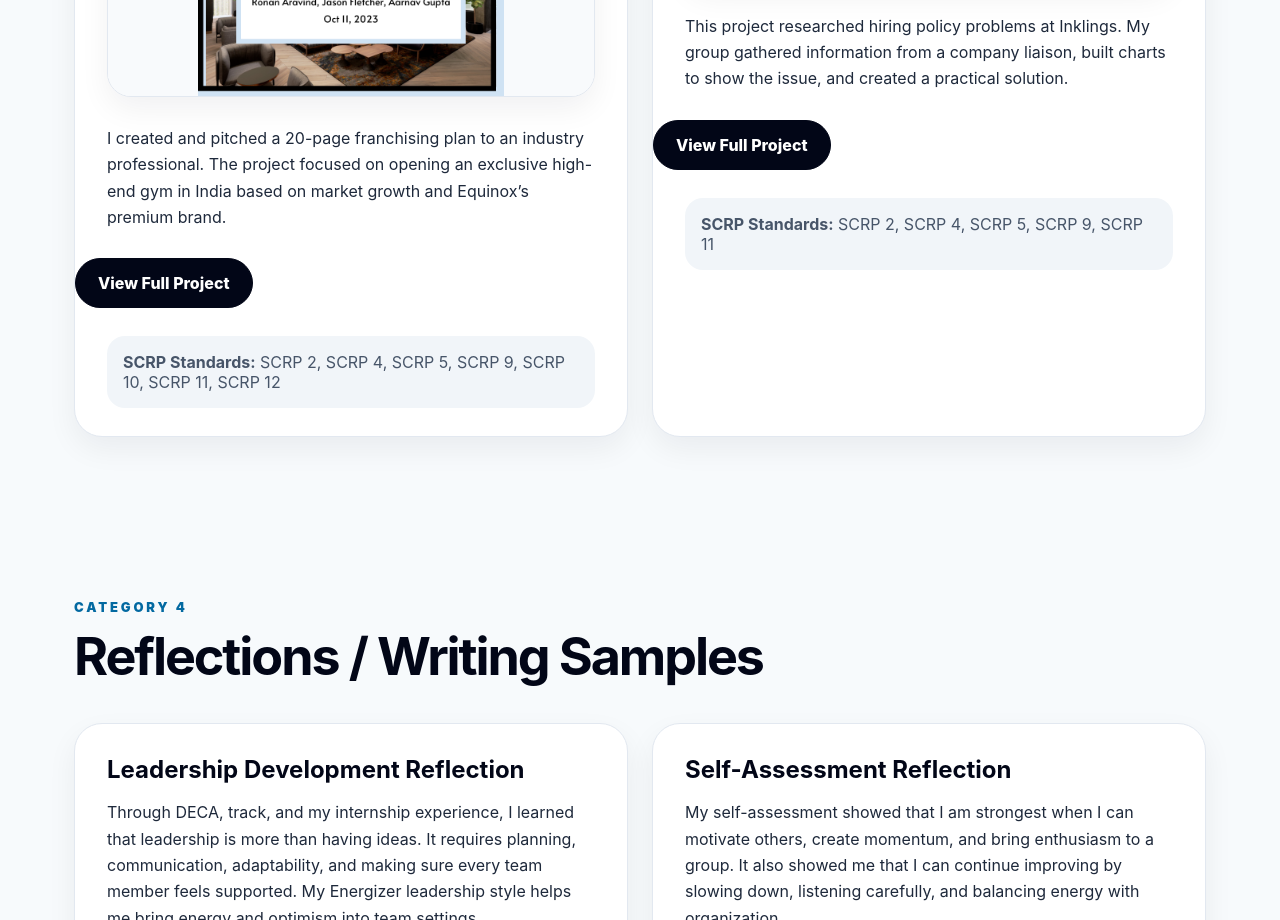
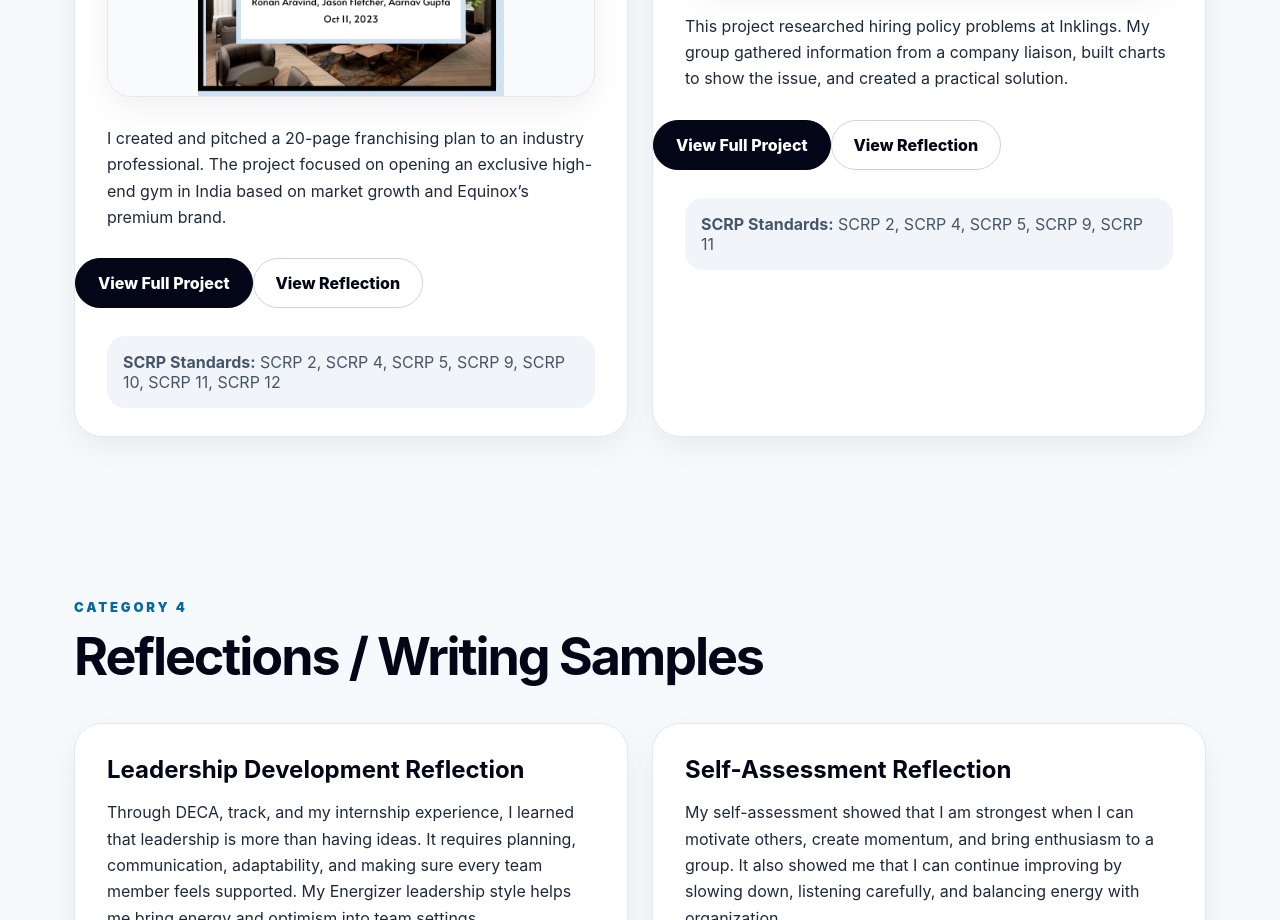
Before and after one commit to jasonthegoat27/jasonfletcherportfolio, a React (Vite) app: page / in a window 1280 px wide. Shown: the part 4620-5540 px from the top of the page. Built offline with nearby package versions, Linux system fonts and the light colour scheme.

Commit message:
Update App.jsx

```diff
--- a/src/App.jsx
+++ b/src/App.jsx
@@ -226,7 +226,14 @@ export default function App() {
 >
   View Full Project
 </a>
-
+<a
+  className="button light"
+  href="/jasonfletcherportfolio/projects/equinox-reflection.pdf"
+  target="_blank"
+  rel="noreferrer"
+>
+  View Reflection
+</a>
 <div className="note"><b>SCRP Standards:</b> SCRP 2, SCRP 4, SCRP 5, SCRP 9, SCRP 10, SCRP 11, SCRP 12</div>
             </Card>
 
@@ -247,7 +254,14 @@ export default function App() {
 >
   View Full Project
 </a>
-
+<a
+  className="button light"
+  href="/jasonfletcherportfolio/projects/inklings-reflection.pdf"
+  target="_blank"
+  rel="noreferrer"
+>
+  View Reflection
+</a>
 <div className="note"><b>SCRP Standards:</b> SCRP 2, SCRP 4, SCRP 5, SCRP 9, SCRP 11</div>
             </Card>
           </div>
```
